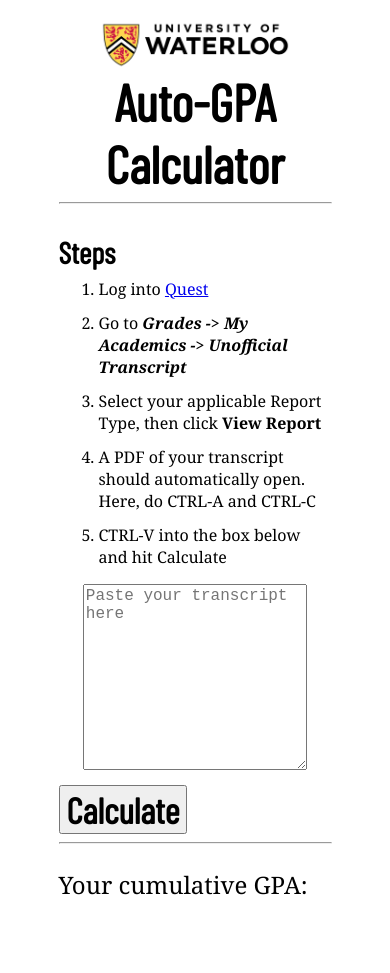
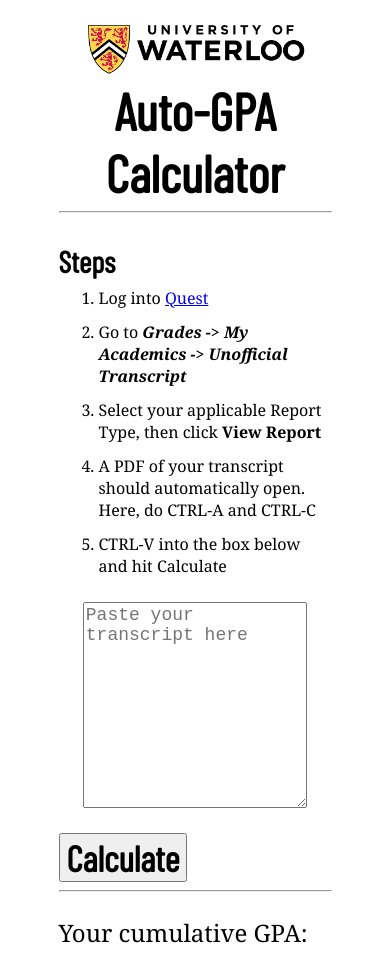
Before and after one commit to caseOfCamel/uwaterloo-gpa-calculator, a React (Create React App) app: page / in a window 390 px wide. Before the commit the page ends 925 px from the top, so only its background shows below. Built offline with nearby package versions, Linux system fonts and the light colour scheme; a web font is replaced by a local one.

Commit message:
Additional fix to mobile viewing

```diff
--- a/src/react-components/Header/styles.css
+++ b/src/react-components/Header/styles.css
@@ -34,5 +34,7 @@
     display: block;
     margin-left: auto;
     margin-right: auto;
-    width: 70%;
+    min-width: 225px;
+    width: 50%;
+    max-width: 525px;
 }
--- a/src/react-components/Parser/styles.css
+++ b/src/react-components/Parser/styles.css
@@ -1,5 +1,4 @@
 @import url('https://fonts.googleapis.com/css?family=Barlow+Condensed');
-
 
 .btn-calculate{
     font-size: 36px;
@@ -14,8 +13,10 @@
     display: block;
     margin-left: auto;
     margin-right: auto;
+    margin-top: 25px;
+    margin-bottom: 10px;
     width: 80%;
-    font-size: 16px;
+    font-size: 18px;
 }
 
 .text-output{
```
